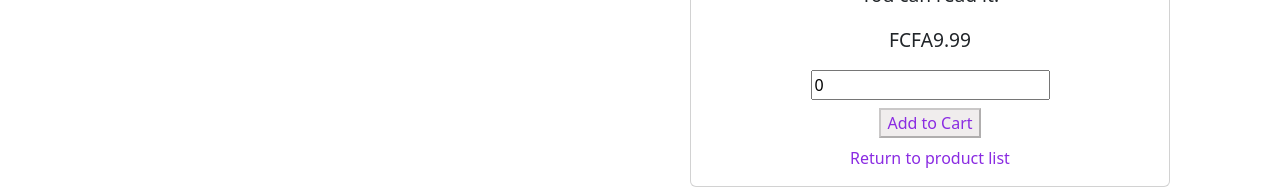
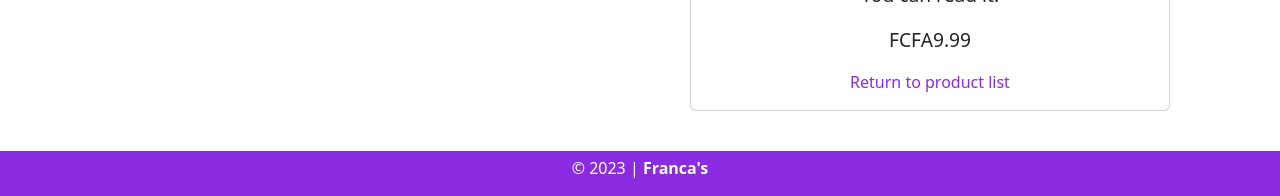
Before and after one commit to FrancineMADOH/fsjnd-project-three, an Angular app in the folder my-store/: page /products/1 in a window 1280 px wide. Shown: the part 681-877 px from the top of the page. Built offline with nearby package versions, Linux system fonts and the light colour scheme.

Commit message:
update the project from reviews

```diff
--- a/my-store/src/app/cart/cart.component.html
+++ b/my-store/src/app/cart/cart.component.html
@@ -13,7 +13,7 @@
     <div class="purchase-form px-5 col-lg-6">
         <app-purchase-form></app-purchase-form>
         <p *ngIf="total>0" >
-            <span style="font-weight: bold; color: blueviolet;"> Total: {{total}} </span>
+            <span style=" font-size:2.3em; font-weight: bold; color: blueviolet;"> Total: {{total}} </span>
         </p>
     </div>
 
--- a/my-store/src/app/cart/cart.component.ts
+++ b/my-store/src/app/cart/cart.component.ts
@@ -22,4 +22,5 @@ export class CartComponent implements OnInit {
     this.total = this.cartService.cartTotal()
   }
 
+
 }
--- a/my-store/src/app/confirmation/confirmation.component.ts
+++ b/my-store/src/app/confirmation/confirmation.component.ts
@@ -11,6 +11,7 @@ import {Router,ActivatedRoute } from '@angular/router';
 
 export class ConfirmationComponent implements OnInit {
   name = '';
+  totalPrice = 0;
   shoppinCartList:Product[]=[];
   total = 0;
 
--- a/my-store/src/app/product-item-detail/product-item-detail.component.html
+++ b/my-store/src/app/product-item-detail/product-item-detail.component.html
@@ -10,11 +10,7 @@
         <h4 class="card-title">{{ product.name  }} </h4>
           <p class="card-text text-center">{{product.description}} </p>
         <p class="card-text text-center">{{product.price | currency:'FCFA'}} </p>
-
-        <form (ngSubmit)="addToCart(product)" #form="ngForm">
-          <input type="number" name="reservation" [(ngModel)]="reservation" min="1"><br>
-          <button type="submit" class="btnt  text-center my-2 add-product" [disabled]="reservation<1" >Add to Cart</button>
-      </form>
+        <div class="text-center">
 
         <a routerLink="/products" routerLinkActive="router-link-active"> Return to product list</a>
       </div>
--- a/my-store/src/app/product-item-detail/product-item-detail.component.ts
+++ b/my-store/src/app/product-item-detail/product-item-detail.component.ts
@@ -1,8 +1,9 @@
-import { Component,OnInit } from '@angular/core';
+import { Component,OnInit,Input,Output,EventEmitter } from '@angular/core';
 import {ActivatedRoute} from '@angular/router';
 import {ProductService } from '../services/product.service'
 import { Product } from '../models/product';
-import {ShoppingCartService} from '../services/shopping-cart.service'
+import {ShoppingCartService} from '../services/shopping-cart.service';
+import { Router } from '@angular/router';
 
 @Component({
   selector: 'app-product-item-detail',
@@ -11,15 +12,18 @@ import {ShoppingCartService} from '../services/shopping-cart.service'
 })
 
 export class ProductItemDetailComponent implements  OnInit {
+  @Input() product:Product;
+  path: string;
   id=0;
-  product:Product;
   title:string = 'Product details'
   reservation =0;
   qtyAvailable:number[] = [];
 
 
   constructor(
+
     private route:ActivatedRoute,
+    private router:Router,
     private productService:ProductService,
     private shoppingcartService:ShoppingCartService){
     this.product = {
@@ -29,18 +33,20 @@ export class ProductItemDetailComponent implements  OnInit {
       description:'',
       qty_available:0,
     }
+    this.path = '';
+
   }
 
 
   ngOnInit():void{
+    this.path = this.router.url;
     this.route.params.subscribe((data)=>(this.id = parseInt(data.id,10)));
+
 
     this.productService.getAllProducts().subscribe((data)=>{
       this.product = data.filter(({id}) => id === this.id)[0]
-      //this.product = data.find((el)=> el.id===this.id) as unknown  as Product
 
     });
-
     this.qtyAvailable = [
       ...Array(this.product.qty_available).keys()
     ].map((el)=>el+1);
--- a/my-store/src/app/purchase-form/purchase-form.component.html
+++ b/my-store/src/app/purchase-form/purchase-form.component.html
@@ -7,6 +7,7 @@
       id="name"
       name="name"
       [(ngModel)]="name"
+      (ngModelChange)="name"
       aria-describedby="namelHelp" placeholder="Enter Your full name">
     </div>
     <div class="form-group my-3">
--- a/my-store/src/app/purchase-form/purchase-form.component.ts
+++ b/my-store/src/app/purchase-form/purchase-form.component.ts
@@ -10,16 +10,21 @@ export class PurchaseFormComponent implements OnInit {
   title = "Enter your informations"
   name:string = '';
   address:string = '';
+  total:number = 0;
   cardInfos:string='';
   constructor(private router:Router){
   }
 
   ngOnInit():void{}
+  validateName(name:string){
+    this.name = name
+    console.log('this function fires')
+  }
 
   OnPurchase():void{
     this.router.navigate([
       'confirm-order',
-      {name:this.name, address:this.address}
+      {name:this.name, address:this.address,total:this.total}
     ])
   }
 
--- a/my-store/src/app/services/shopping-cart.service.ts
+++ b/my-store/src/app/services/shopping-cart.service.ts
@@ -13,7 +13,7 @@ export class ShoppingCartService {
   }
 
   addToCart(product:Product):void{
-    this.shoppingCart.push(product);
+      this.shoppingCart.push(product);
   }
 
   cartTotal():number{
--- a/my-store/src/app/shopping-cart-item/shopping-cart-item.component.html
+++ b/my-store/src/app/shopping-cart-item/shopping-cart-item.component.html
@@ -7,10 +7,10 @@
       <p class="card-text text-center">{{shoppingCartItem.price | currency:'FCFA'}} </p>
       <p class=""> Reservation:{{shoppingCartItem.reservation}}</p>
       <p>
-        <input class="form-control" type="number"
-        min="1" max="{{shoppingCartItem.qty_available}}" name="shoppingCartItem.reservation"
-         [(ngModel)]="shoppingCartItem.reservation">
-      </p>
+      <!-- <input class="form-control" type="number"
+        min="1" max="{{shoppingCartItem.qty_available -(shoppingCartItem.reservation||0)}}" name="{{shoppingCartItem.reservation}}"
+         [(ngModel)]="shoppingCartItem.reservation" >
+      </p> -->
     </div>
     <button class="btn btn-danger remove" (click)=" removeProductFromCart(shoppingCartItem)">Remove from cart</button>
 </div>
--- a/my-store/src/app/shopping-cart-item/shopping-cart-item.component.ts
+++ b/my-store/src/app/shopping-cart-item/shopping-cart-item.component.ts
@@ -9,6 +9,7 @@ import {Product} from '../models/product';
 export class ShoppingCartItemComponent implements OnInit {
   @Input() shoppingCartItem:Product;
   @Output() removeProduct: EventEmitter<Product> = new EventEmitter;
+
 
 
   constructor(){
@@ -23,9 +24,10 @@ export class ShoppingCartItemComponent implements OnInit {
   }
   ngOnInit():void{}
 
+
   removeProductFromCart(shoppingCartItem:Product):void{
-    console.log('function work')
     this.removeProduct.emit(shoppingCartItem)
+    alert(`${shoppingCartItem.reservation}  ${shoppingCartItem.name}  will be removed from cart!`)
   }
 
 }
```
